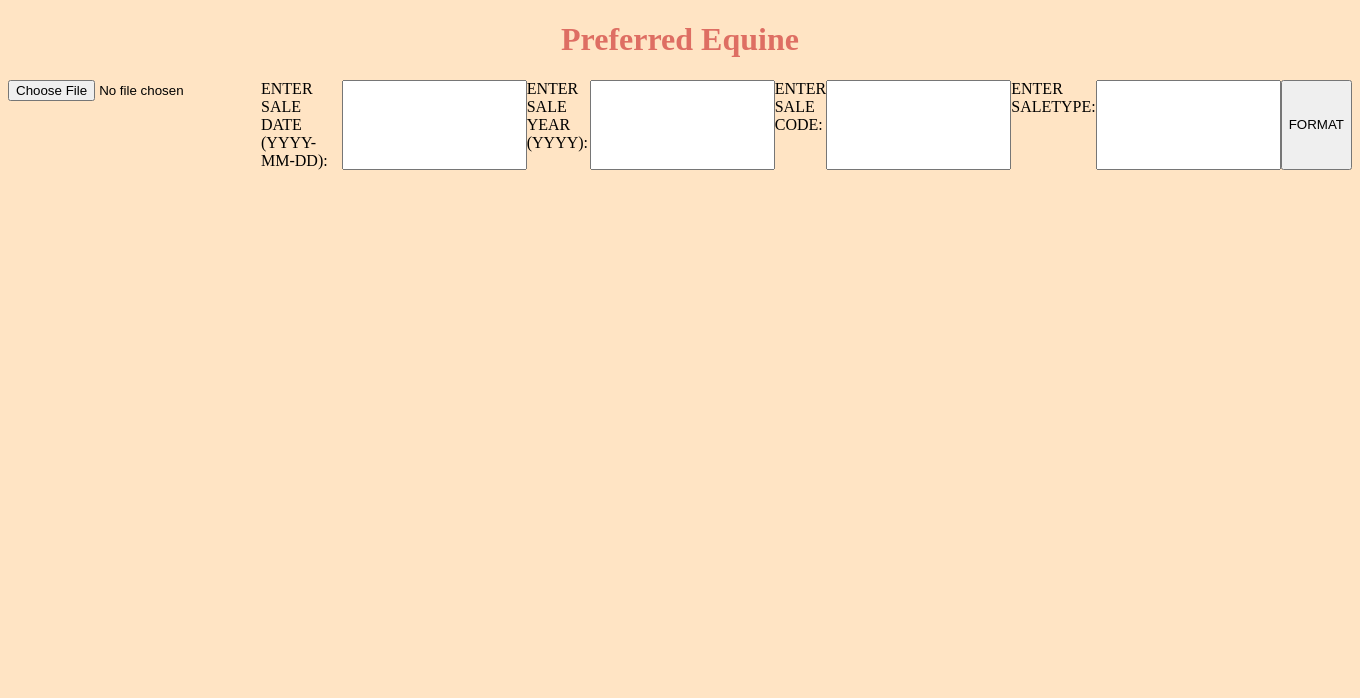
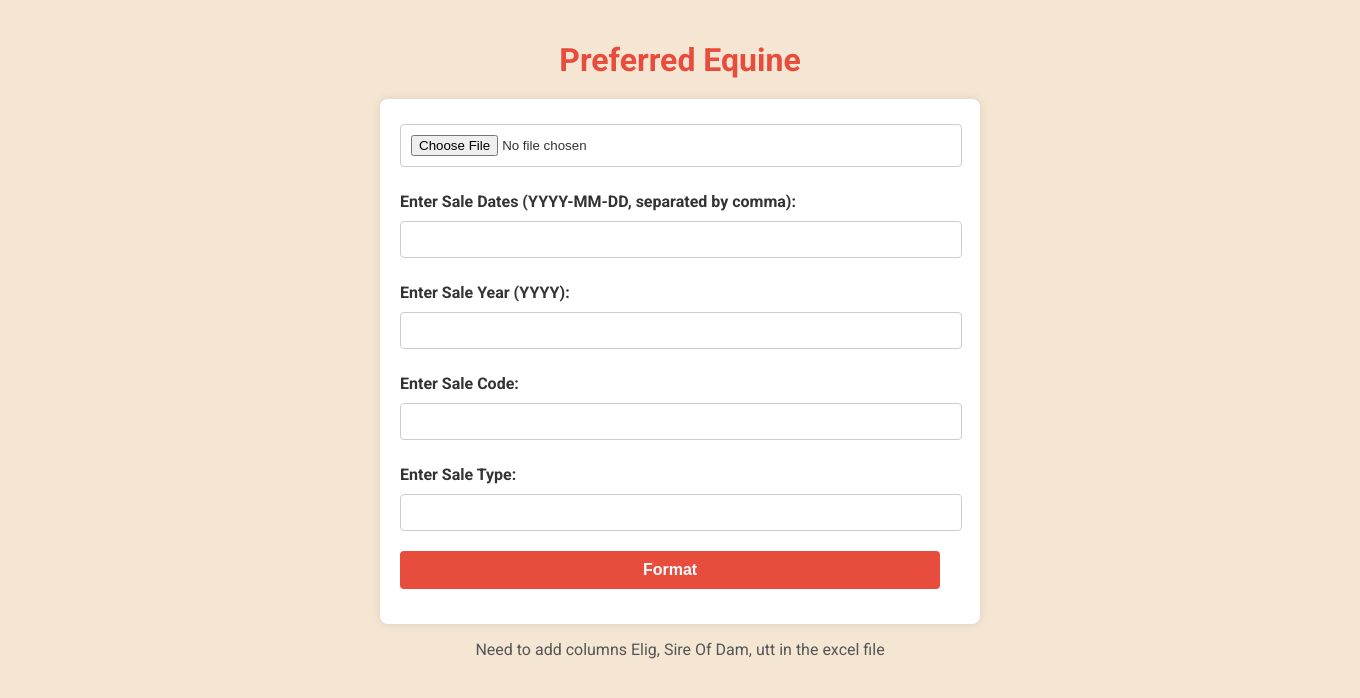
Before and after one commit to monilmody/preferredequinesalesresults, a Flask app: page /views/tattersalls in a window 1360 px wide. Shown: the top 698 px of the page. Run offline with Flask 3, Linux system fonts and the light colour scheme.

Commit message:
making changes to the tattersalls sales

```diff
--- a/website/main.py
+++ b/website/main.py
@@ -2318,8 +2318,8 @@
             print("Salecode input canceled.")
 
         # Adding a new column SALEYEAR
-        saleyear = request.form['saleyear']
-        df['SALEYEAR'] = saleyear
+        # Convert 'SALEYEAR' to numeric
+        df['SALEYEAR'] = pd.to_numeric(request.form['saleyear'], errors='coerce')
 
         # Adding a new column SALETYPE
         df['SALETYPE'] = request.form['type']
@@ -2328,7 +2328,7 @@
         df['SALECODE'] = salecode
 
         # Adding a new column SALEDATE
-        df['SALEDATE'] = request.form['saledate']
+        df['SALEDATE'] = request.form['sale_dates']
 
         # Adding a new column BOOK
         book = 1
@@ -2336,6 +2336,24 @@
 
         # Adding a new column DAY
         df['DAY'] = df['Day']
+
+         # Function to update sale dates based on user input
+        def update_sale_dates(df, sale_dates_input):
+            sale_dates = [date.strip() for date in sale_dates_input.split(',')]
+            # Convert the sale dates to datetime objects
+            sale_date_objects = [datetime.strptime(date, '%Y-%m-%d') for date in sale_dates]
+            for i, sale_date_obj in enumerate(sale_date_objects):
+                day_increment = i + 1  # Increment the day by the index (starting from 1)
+                for j, day in enumerate(df['DAY']):
+                    if not pd.isnull(day):
+                        if day == day_increment:
+                            df.at[j, 'SALEDATE'] = sale_date_obj.strftime('%Y-%m-%d')
+
+        # Get sale dates from user input
+        sale_dates_input = request.form['sale_dates']
+
+        # Update sale dates
+        update_sale_dates(df, sale_dates_input)
 
         # Dropping a column SESSION
         if 'Day' in df.columns:
@@ -2381,20 +2399,30 @@
         df['TATTOO'] = tattoo
 
         # Adding a new column DATEFOAL
-        datefoal = 0000-00-00
-        df['DATEFOAL'] = datefoal
-
-        # Function to calculate the age from DATEFOAL
-        def calculate_age(Year, year_foaled):
-            age = Year - year_foaled
+        if 'Date Foaled' in df.columns:
+            df['DATEFOAL'] = pd.to_datetime(df['Date Foaled'], errors='coerce')
+
+        # Convert DATEFOAL to just the year as an integer
+        datefoal = df['DATEFOAL'].dt.year
+
+                # Function to calculate the age from yearfoal and datefoal
+        def calculate_age(datefoal, saleyear):
+            born_year = pd.to_numeric(datefoal, errors='coerce')  # Convert to numeric, handle invalid values
+            sale_year = saleyear  # Convert to numeric, handle invalid values
+            age = sale_year - born_year
             return age
 
-        # Calling the calculate_age() function
-        age = calculate_age(df['Year'], df['Year Foaled'])
+        # Calling the calculate_age() function with yearfoal and datefoal
+        age = calculate_age(datefoal, df['SALEYEAR'])
+
+        print(df['SALEYEAR'].dtype)  # This should be an integer
+        print(df['DATEFOAL'].dtype)  # This should be datetime64[ns]
 
         # Adding a new column AGE
-        df['AGE'] = age.fillna(0)
-        df.drop(columns=['Year'], inplace=True)
+        df['AGE'] = age
+
+        if 'Date Foaled' in df.columns:
+            df.drop(columns=['Date Foaled'], inplace=True)
 
         # Adding a new column COLOR
         if 'Colour' in df.columns:
@@ -2416,20 +2444,8 @@
         gait = ''
         df['GAIT'] = gait
 
-         # Adding a new column TYPE
-        condition_covered_by = df['Covered by'].notna()
-        # condition_foal = df['Produit'] == 'foal'
-        condition_weanling = df['Year Foaled'] == saleyear
-        condition_datefoal = df['Year Foaled'] == (saleyear - 1)
-        # Define choices
-        choices = np.select(
-            [condition_covered_by, condition_weanling, condition_datefoal],
-            ['B', 'W', 'Y'],
-            default=''
-        )
-
         # Assign the result to the 'TYPE' column
-        df['TYPE'] = choices
+        df['TYPE'] = ''
 
         # Adding a new column RECORD
         record = ''
@@ -2481,7 +2497,7 @@
         df['DAMTATT'] = damtatt
 
         # Adding a new column DAMYOF
-        damyof = ''
+        damyof = 0
         df['DAMYOF'] = damyof
 
         # Adding a new column DDAMTATT
@@ -2497,8 +2513,8 @@
             df.drop(columns=['Covered by'], inplace=True)
 
         # Adding a new column LASTBRED
-        lastbred = ''
-        df['LASTBRED'] = lastbred
+        lastbred = '1901-01-01'
+        df['LASTBRED'] = pd.to_datetime(lastbred)
 
         # Adding a new column CONLNAME
         conlname = df["Consignor"]
@@ -2539,8 +2555,8 @@
         df['SBCOUNTRY'] = sbcountry
 
         # Adding a new column PRICE
-        price = df['Price (gns)']
-        df['PRICE'] = price.fillna("")
+        price = df['Price (gns)'].fillna(0.0)
+        df['PRICE'] = price
 
         # Adding a new column PRICE1
         df.drop(columns=['Price (gns)'], inplace=True)
@@ -2566,18 +2582,16 @@
         df['BREED'] = breed
 
         # Adding a new column YEARFOAL and getting the year from DATEFOAL
-        df['YEARFOAL'] = df['Year Foaled'].fillna("")
+        df['YEARFOAL'] = (df['SALEYEAR'] - 1).fillna(0000)
 
         df['UTT'] = 0.0
         df['STATUS'] = ""
-        # Calculating the year of birth from the datefoal
-        datefoal_series = df['DATEFOAL']
-
-        df['TDAM'] = df['Dam']
-
-        df['tSire'] = df['Sire']
-
-        df['tSireofdam'] = df['Damsire']
+
+        df['TDAM'] = df['Dam'].fillna("")
+
+        df['tSire'] = df['Sire'].fillna("")
+
+        df['tSireofdam'] = df['Damsire'].fillna("")
 
         # Dropping a column SIRE1
         if 'Sire' in df.columns:
@@ -2594,10 +2608,11 @@
         df.drop(columns=['Year Foaled'], inplace=True)
         df.drop(columns=['Sale'], inplace=True)
         df.drop(columns=['Stabling'], inplace=True)
+        df.drop(columns=['Year'], inplace=True)
 
         # Save the formatted file back to the server
         formatted_file_path = os.path.join(UPLOAD_FOLDER, f"formatted_{os.path.basename(file_path)}")
-        df.to_csv(formatted_file_path, index=False)  # Save the formatted DataFrame to CSV
+        df.to_excel(formatted_file_path, index=False)  # Save the formatted DataFrame to CSV
 
         upload_data_to_mysql(df)
 
--- a/website/templates/tattersalls.html
+++ b/website/templates/tattersalls.html
@@ -1,37 +1,129 @@
 <!DOCTYPE html>
 <html lang="en">
+
 <head>
     <meta charset="UTF-8">
     <meta name="viewport" content="width=device-width, initial-scale=1.0">
     <title>Preferred Equine</title>
+    <link href="https://fonts.googleapis.com/css2?family=Roboto:wght@400;700&display=swap" rel="stylesheet">
+    <style>
+        body {
+            background-color: #f5e6d3;
+            font-family: 'Roboto', sans-serif;
+            color: #333;
+            margin: 0;
+            padding: 0;
+        }
+
+        .container {
+            max-width: 600px;
+            margin: 0 auto;
+            padding: 20px;
+        }
+
+        h1 {
+            text-align: center;
+            color: #e74c3c;
+            font-weight: bold;
+            margin-bottom: 20px;
+        }
+
+        h1 a {
+            text-decoration: none;
+            color: inherit;
+        }
+
+        form {
+            display: flex;
+            flex-direction: column; /* Stack form elements vertically */
+            align-items: flex-start; /* Align items to the left */
+            background-color: #fff;
+            padding: 20px;
+            border-radius: 8px;
+            box-shadow: 0 0 10px rgba(0, 0, 0, 0.1);
+        }
+
+        label {
+            display: block;
+            margin: 10px 0 5px;
+            font-weight: bold;
+        }
+
+        input[type="file"],
+        input[type="text"],
+        button {
+            width: calc(100% - 20px);
+            padding: 10px;
+            margin: 5px 0 15px;
+            border: 1px solid #ccc;
+            border-radius: 4px;
+        }
+
+        button {
+            background-color: #e74c3c;
+            color: white;
+            border: none;
+            cursor: pointer;
+            font-size: 16px;
+            font-weight: bold;
+            transition: background-color 0.3s;
+        }
+
+        button:hover {
+            background-color: #c0392b;
+        }
+
+        p {
+            text-align: center;
+            color: #555;
+        }
+
+        .message {
+            text-align: center;
+            color: #e74c3c;
+            font-weight: bold;
+        }
+
+        .csv-data {
+            margin-top: 20px;
+            background-color: #fff;
+            padding: 15px;
+            border-radius: 8px;
+            box-shadow: 0 0 10px rgba(0, 0, 0, 0.1);
+        }
+    </style>
 </head>
-<body style="background-color: bisque;">
 
-    <!--<h1 style="text-align:center;color:hsl(5, 65%, 63%); font-weight: bold;">Preferred Equine</h1>-->
-    <h1 style="text-align:center;color:hsl(5, 65%, 63%); font-weight: bold;">
-        <a href="/" style="text-decoration: none; color: inherit;">Preferred Equine</a>
-    </h1>
+<body>
+    <div class="container">
+        <h1><a href="/">Preferred Equine</a></h1>
 
-    <form style="display: flex; "action="/tattersalls" method="post" enctype="multipart/form-data">
-        <input type="file" name="file" accept=".csv">
-        <label for="saledate">ENTER SALE DATE (YYYY-MM-DD):</label>
-        <input type="text" id="saledate" name="saledate" pattern="\d{4}-\d{2}-\d{2}" required>
-        <label for="saleyear">ENTER SALE YEAR (YYYY):</label>
-        <input type="text" name="saleyear" pattern="\d{4}" required>
-        <label for="saledate">ENTER SALE CODE:</label>
+        <form action="/tattersalls" method="post" enctype="multipart/form-data">
+            <input type="file" name="file" accept=".xlsx" required>
+            <label for="sale_dates">Enter Sale Dates (YYYY-MM-DD, separated by comma):</label>
+            <input type="text" id="sale_dates" name="sale_dates" required>
+            <label for="saleyear">Enter Sale Year (YYYY):</label>
+            <input type="text" id="saleyear" name="saleyear" pattern="\d{4}" required>
+            <label for="salecode">Enter Sale Code:</label>
             <input type="text" id="salecode" name="salecode" required>
-        <label for="type">ENTER SALETYPE:</label>
+            <label for="type">Enter Sale Type:</label>
             <input type="text" name="type" id="type" maxlength="1" pattern="[a-zA-Z]" required>
-        <button type="submit">FORMAT</button>
+            <button type="submit">Format</button>
         </form>
+
+        <p>Need to add columns Elig, Sire Of Dam, utt in the excel file</p>
+
         {% if message %}
-    <p>{{ message }}</p>
+        <p class="message">{{ message }}</p>
         {% endif %}
 
         {% if data %}
+        <div class="csv-data">
             <h2>CSV Data</h2>
             {{ data|safe }}
+        </div>
         {% endif %}
+    </div>
+</body>
 
-</body>
 </html>
```
Lines whose indentation alone changed are shown as unchanged.
